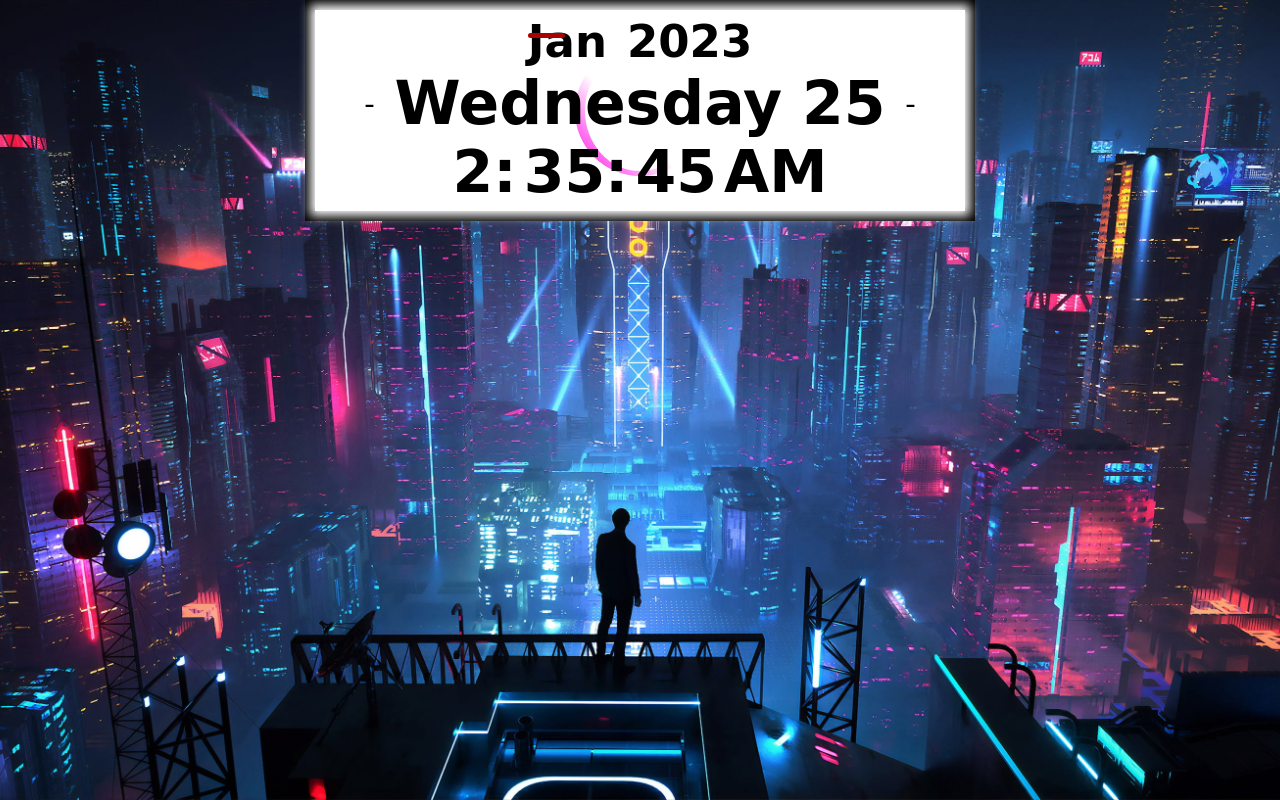
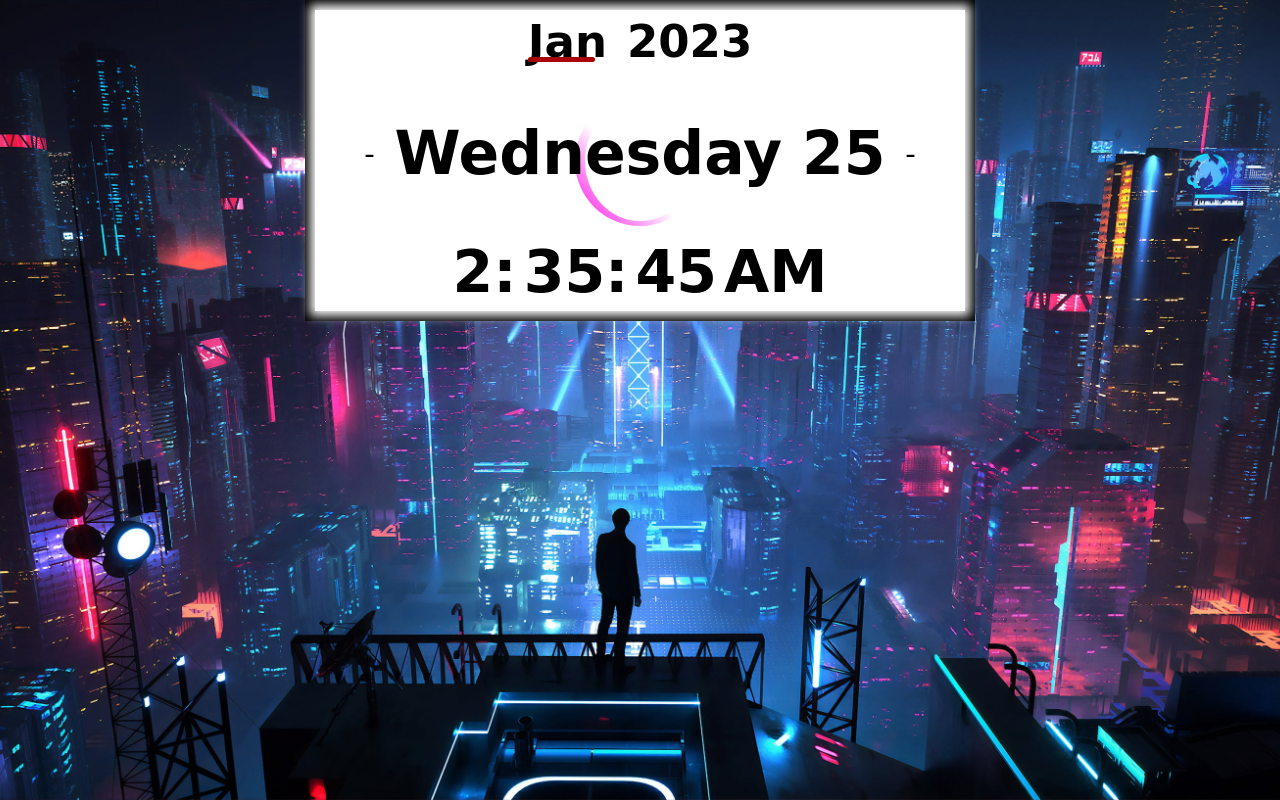
Before and after one commit to EmiLzLz/js-clock, a plain HTML site: page index.html in a window 1280 px wide. Drawn offline with Linux system fonts and the light colour scheme; a web font is replaced by a local one.

Commit message:
third commit

```diff
--- a/css/main.css
+++ b/css/main.css
@@ -29,6 +29,7 @@ h1, h2, h3{
     background-color: rgb(255, 255, 255);
     box-shadow: 0px 0px 10px 5px white;
     width: 650px;
+    height: auto;
     position: relative;
     color: black;
     padding: 5px;
@@ -38,6 +39,7 @@ h1, h2, h3{
 }
 
 .date-container{
+    height: auto;
     position: relative;
     font-size: 30px;
     width: auto;
@@ -53,7 +55,7 @@ h1, h2, h3{
     position: absolute;
     content: "";
     left: 0;
-    bottom: 30px;
+    bottom: 12%;
     width: 5%;
     height: 5px;
     background-color: rgb(168, 2, 2);
@@ -62,7 +64,9 @@ h1, h2, h3{
 }
 
 .day-container{
+    padding: 50px 0;
     width: 100%;
+    height: auto;
     font-size: 30px;
     display: flex;
     justify-content: center;
@@ -74,6 +78,7 @@ h1, h2, h3{
 
 .time-container{
     width: 100%;
+    height: auto;
     display: flex;
     align-items: center;
     justify-content: center;
@@ -120,7 +125,7 @@ h1, h2, h3{
 
     25%{ width: 20%; }
 
-    50% { width: 40%;}
+    50% { width: 80%;}
 
     75% { width: 5%;}
 
@@ -133,8 +138,6 @@ h1, h2, h3{
     .container, .clock-container{ width: 100%;}
 
     .date-container{ justify-content: center;}
-
-    .day-container{ padding: 40px 0;}
 
     .date-container, .day-container, .time-container{ z-index: 1;}
 
```
Also changed, not shown: index.html (+0 -1 lines).
